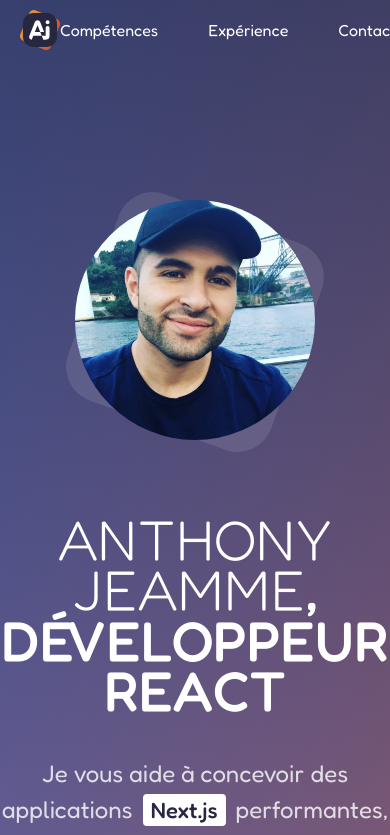
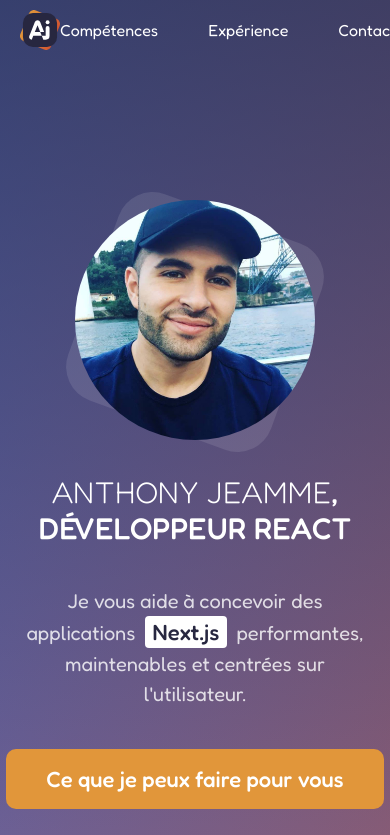
Before and after one commit to anthonyjeamme/ajeamme.dev, a Next.js app: page / in a window 390 px wide. Shown: the top 835 px of the page. Built offline with nearby package versions, Linux system fonts and the light colour scheme.

Commit message:
Header section responsivness

```diff
--- a/src/Pages/PageHome/HeadSection/HeadSection.module.scss
+++ b/src/Pages/PageHome/HeadSection/HeadSection.module.scss
@@ -20,6 +20,7 @@
 
     @media (max-width: 1000px) {
       flex-direction: column;
+      gap: 30px;
     }
 
     & > .text {
@@ -68,6 +69,14 @@
       text-align: center;
     }
 
+    @media (max-width: 768px) {
+      font-size: 40px;
+      line-height: 1.2;
+    }
+    @media (max-width: 500px) {
+      font-size: 30px;
+    }
+
     i {
       font-style: normal;
       font-weight: 300;
@@ -83,6 +92,12 @@
 
     @media (max-width: 1000px) {
       text-align: center;
+      max-width: 600px;
+    }
+
+    @media (max-width: 768px) {
+      font-size: 20px;
+      padding: 0 20px;
     }
 
     strong {
```
